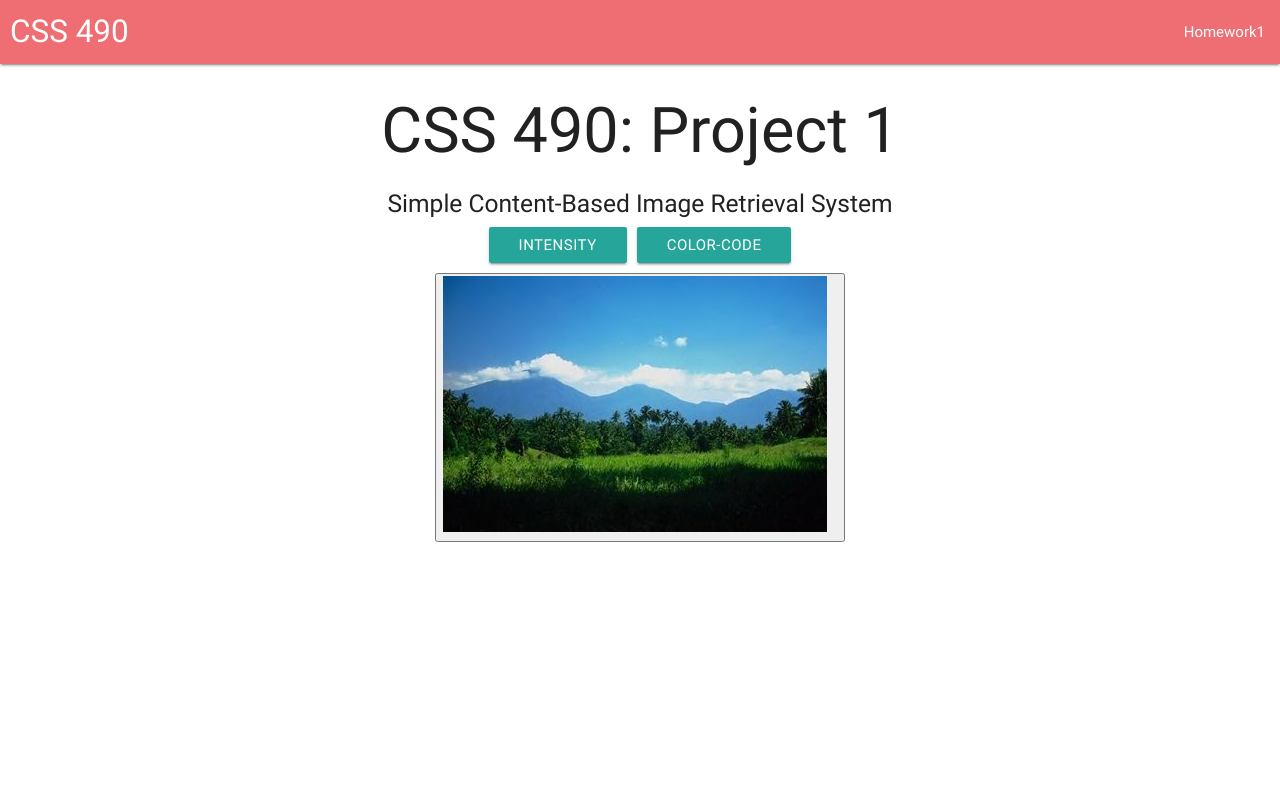
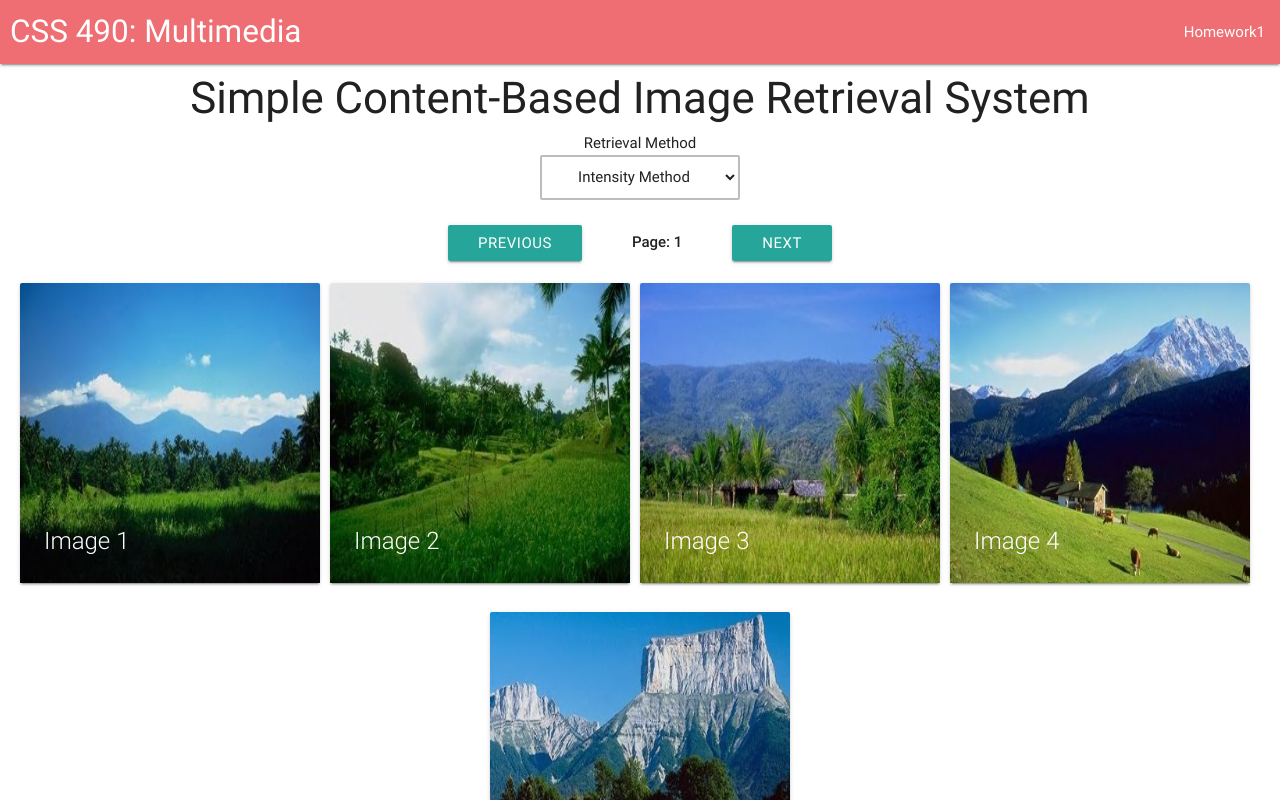
Before and after one commit to isaacsek/Content-Based-Image-Retrieval, a React (Create React App) app in the folder client/: page /homework1 in a window 1280 px wide. Shown: the top 800 px of the page. Built offline with nearby package versions, Linux system fonts and the light colour scheme; no server answers.

Commit message:
implement image selection screen

```diff
--- a/client/public/stylesheets/style.css
+++ b/client/public/stylesheets/style.css
@@ -31,3 +31,14 @@
   top: 25%;
   transform: translateY(-25%);
 }
+
+select {
+  text-align: center;
+  text-align-last: center;
+  /* webkit*/
+}
+
+option {
+    text-align: center;
+    /* webkit*/
+}
--- a/client/src/app/components/Header.js
+++ b/client/src/app/components/Header.js
@@ -25,7 +25,7 @@ class Header extends Component {
                         className="left brand-logo"
                         style={{marginLeft: '10px'}}
                     >
-                        CSS 490
+                        CSS 490: Multimedia
                     </Link>
                     <ul className="right">
                         <li key="1"><Link to={"/homework1"}>Homework1</Link></li>,
@@ -43,7 +43,7 @@ class Header extends Component {
                         className="left brand-logo"
                         style={{marginLeft: '10px'}}
                     >
-                        CSS 490
+                        CSS 490: Multimedia
                     </Link>
                     <ul className="right">
                         <ul className="right">
--- a/client/src/app/components/Homework1.js
+++ b/client/src/app/components/Homework1.js
@@ -1,59 +1,187 @@
 import React, { Component } from "react";
 import { connect } from "react-redux";
-import Gallery from 'react-photo-gallery';
 
 var images = [];
-var photos = [];
+var imageStyle = {
+    height: '300px',
+    width: '300px'
+}
+
+var inlineStyle={
+    display:'inline-block'
+}
+
 class Landing extends Component {
+    constructor(props) {
+        super(props);
+        this.state = {
+            page: 1,
+            selectedImage: null,
+            results: null,
+        };
+    }
 
-    renderPhotos() {
-        for(var i = 1; i <= 100; i++) {
-            var temp = {
-                    src: process.env.PUBLIC_URL + '/images/' + (i) + '.jpg',
-                    alt: i,
-                    width: 1,
-                    height: 1
-            };
-
-            photos.push(temp);
-        }
-        return photos;
+    handleImageClick(index) {
+        this.setState({selectedImage:index});
+        //alert(index);
     }
 
     renderImages() {
-        for(var i = 1; i <= 100; i*=2) {
-            var temp =
-            <div className="mt-2" key={i}>
-                <img className="mr-2" src={process.env.PUBLIC_URL + '/images/' + (i) + '.jpg'} onClick={() => alert("Image = " + i)}/>
-                <img src={process.env.PUBLIC_URL + '/images/' + (i + 1) + '.jpg'} onClick={() => alert("Image = " + i)}/>
-            </div>
-            images.push(temp);
+        images = [];
+        var start = 0;
+        var end = 0;
+
+        switch(this.state.page) {
+            case 1:
+                start = 1;
+                end = 20;
+                break;
+            case 2:
+                start = 21;
+                end = 40;
+                break;
+            case 3:
+                start = 41;
+                end = 60
+                break;
+            case 4:
+                start = 61;
+                end = 80;
+                break;
+            case 5:
+                start = 81;
+                end = 100;
+                break;
+            default:
+                start = 1;
+                end = 20;
+        }
+
+        for(var i = start; i <= end; i+=5) {
+            images.push(
+                <div key={i}>
+                    <div style={inlineStyle} className="card">
+                        <div className="card-image">
+                            <img style={imageStyle} src={process.env.PUBLIC_URL + '/images/' + (i) + '.jpg'}  onClick={this.handleImageClick.bind(this, i)} alt={i}/>
+                            <span className="card-title">Image {i}</span>
+                        </div>
+                    </div>
+                    <span className="mr-2"/>
+                    <div style={inlineStyle}  className="card" >
+                        <div className="card-image">
+                            <img style={imageStyle} src={process.env.PUBLIC_URL + '/images/' + (i + 1) + '.jpg'} onClick={this.handleImageClick.bind(this, i + 1)} alt={i + 1} />
+                            <span className="card-title">Image {i + 1}</span>
+                        </div>
+                    </div>
+
+                    <span className="mr-2"/>
+                    <div style={inlineStyle}  className="card" >
+                        <div className="card-image">
+                            <img style={imageStyle} src={process.env.PUBLIC_URL + '/images/' + (i + 2) + '.jpg'} onClick={this.handleImageClick.bind(this, i + 1)} alt={i + 1} />
+                            <span className="card-title">Image {i + 2}</span>
+                        </div>
+                    </div>
+
+                    <span className="mr-2"/>
+                    <div style={inlineStyle}  className="card" >
+                        <div className="card-image">
+                            <img style={imageStyle} src={process.env.PUBLIC_URL + '/images/' + (i + 3) + '.jpg'} onClick={this.handleImageClick.bind(this, i + 1)} alt={i + 1} />
+                            <span className="card-title">Image {i + 3}</span>
+                        </div>
+                    </div>
+
+                    <span className="mr-2"/>
+                    <div style={inlineStyle}  className="card" >
+                        <div className="card-image">
+                            <img style={imageStyle} src={process.env.PUBLIC_URL + '/images/' + (i + 4) + '.jpg'} onClick={this.handleImageClick.bind(this, i + 1)} alt={i + 1} />
+                            <span className="card-title">Image {i + 4}</span>
+                        </div>
+                    </div>
+                </div>
+            );
         }
         return images;
     }
 
-    onClick(a, b) {
-        console.log(b);
-        photos[b.index].selected = true;
+    changePage(x) {
+        if(x < 1) {
+            this.setState({page:1});
+        }
+        else if(x > 5) {
+            this.setState({page: 5});
+        }
+        else {
+            this.setState({page: x});
+        }
+    }
+
+    renderResults() {
+        return (
+            <div>
+                <h3>Results</h3>
+                <button className="btn" onClick={() => this.setState({selectedImage:null})}>Back</button>
+            </div>
+        );
+    }
+
+    renderSelectImagePage() {
+        return (
+            <center>
+                Retrieval Method
+                <select className="browser-default" style={{width:'200px', border:'2px solid #BDBDBD', textAlign:'center'}}>
+                  <option value={1}>Intensity Method</option>
+                  <option value={2}>Color Code Method</option>
+                </select>
+
+                <div style={{marginTop:'25px', marginBottom:'15px'}} >
+                    <button style={{marginRight: '50px'}} className="waves-effect waves-light btn" onClick={(evt) => this.changePage(this.state.page - 1)}>Previous</button>
+                    <div style={{display:'inline-block'}}><strong>Page: {this.state.page}</strong></div>
+                    <button style={{marginLeft: '50px'}} className="waves-effect waves-light btn" onClick={(evt) => this.changePage(this.state.page + 1)}>Next</button>
+                </div>
+
+                {this.renderImages()}
+
+                <div style={{marginBottom:'15px'}} >
+                    <button style={{marginRight: '50px'}} className="waves-effect waves-light btn" onClick={(evt) => this.changePage(this.state.page - 1)}>Previous</button>
+                    <div style={{display:'inline-block'}}><strong>Page: {this.state.page}</strong></div>
+                    <button style={{marginLeft: '50px'}} className="waves-effect waves-light btn" onClick={(evt) => this.changePage(this.state.page + 1)}>Next</button>
+                </div>
+            </center>
+        );
+    }
+
+    renderPage() {
+        if(!this.state.selectedImage) {
+            return this.renderSelectImagePage();
+        }
+        else {
+            return this.renderResults();
+        }
     }
 
     render() {
         return (
             <div style={{textAlign:'center'}}>
-                <h1>
-                    CSS 490: Project 1
-                </h1>
-                <h5 className="mb-2">Simple Content-Based Image Retrieval System</h5>
-                <div className="mt-2 mb-2">
-                    <button className="mr-2 btn" onClick={() => alert("Method selected. Select image.")}>Intensity</button>
-                    <button className="btn" onClick={() => alert("Method selected. Select image.")}>Color-Code</button>
-                </div>
-                <button>
-                    <img className="mr-2" src={process.env.PUBLIC_URL + '/images/' + (1) + '.jpg'} onClick={() => alert("Image = " + 1)}/>
-                </button>
+                <h3 className="mt-2 mb-2">Simple Content-Based Image Retrieval System</h3>
 
-                {/* <Gallery photos={this.renderPhotos()} onClick={(a, b) => this.onClick(a, b)}/> */}
-                {/* {this.renderImages()} */}
+
+                {this.renderPage()}
+
+                {/* <div style={{marginTop:'25px'}} className="row">
+                    <div className="col s8">
+                        <div style={{marginBottom:'15px'}} >
+                            <button className="btn float-left mr-2" onClick={(evt) => this.changePage(this.state.page - 1)}>Previous</button>
+                            <div style={{display:'inline-block'}}>Page: {this.state.page}</div>
+                            <button className="btn right-align ml-2" onClick={(evt) => this.changePage(this.state.page + 1)}>Next</button>
+                        </div>
+
+                        {this.renderImages()}
+                    </div>
+                    <div className="col s4">
+                        {this.renderResults()}
+                    </div>
+                </div> */}
+
             </div>
         );
     }
@@ -61,7 +189,6 @@ class Landing extends Component {
 
 function mapStateToProps(state) {
     return {
-        // look at combined reducers, we called this piece of state - auth
         auth : state.auth
     };
 }
--- a/client/src/index.js
+++ b/client/src/index.js
@@ -8,8 +8,6 @@ import reduxThunk from "redux-thunk";
 import App from "./app/App";
 import reducers from "./reducers";
 
-
-
 const store = createStore(reducers, {}, applyMiddleware(reduxThunk));
 
 ReactDOM.render(
```
